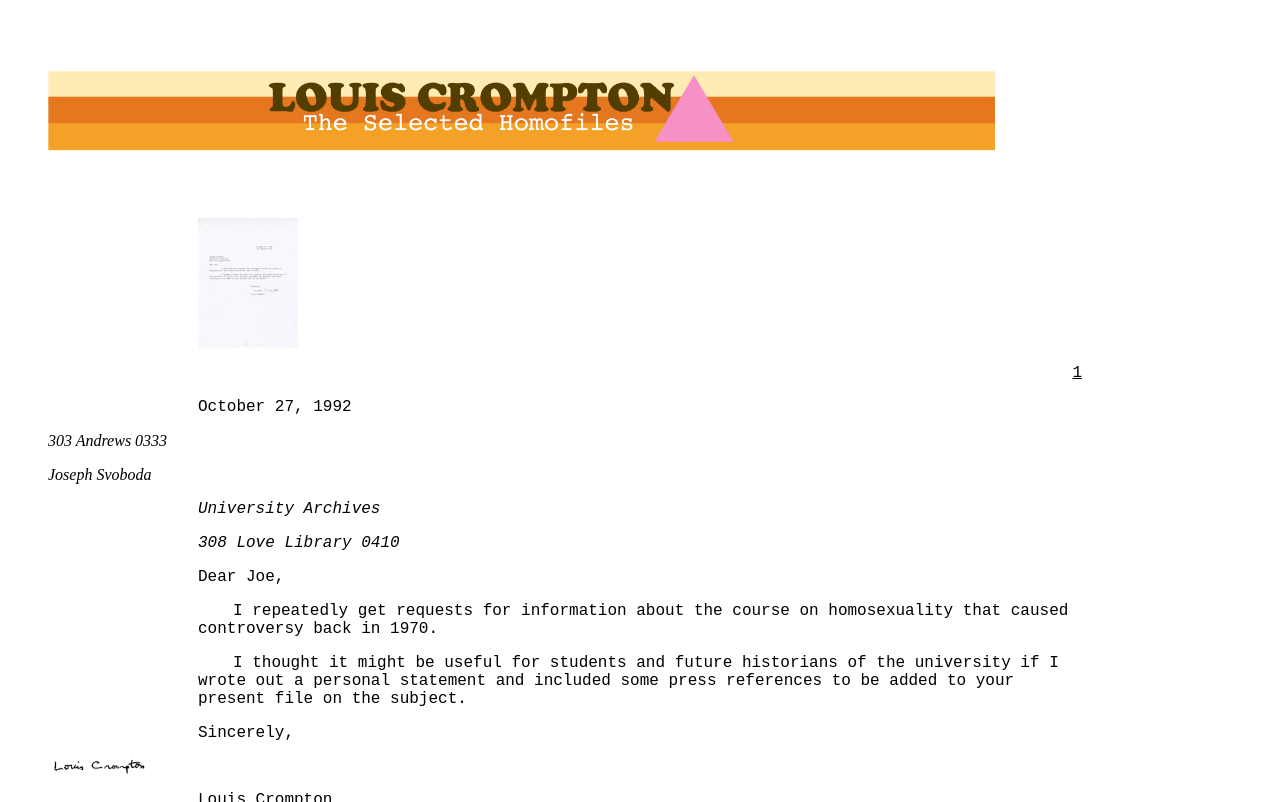
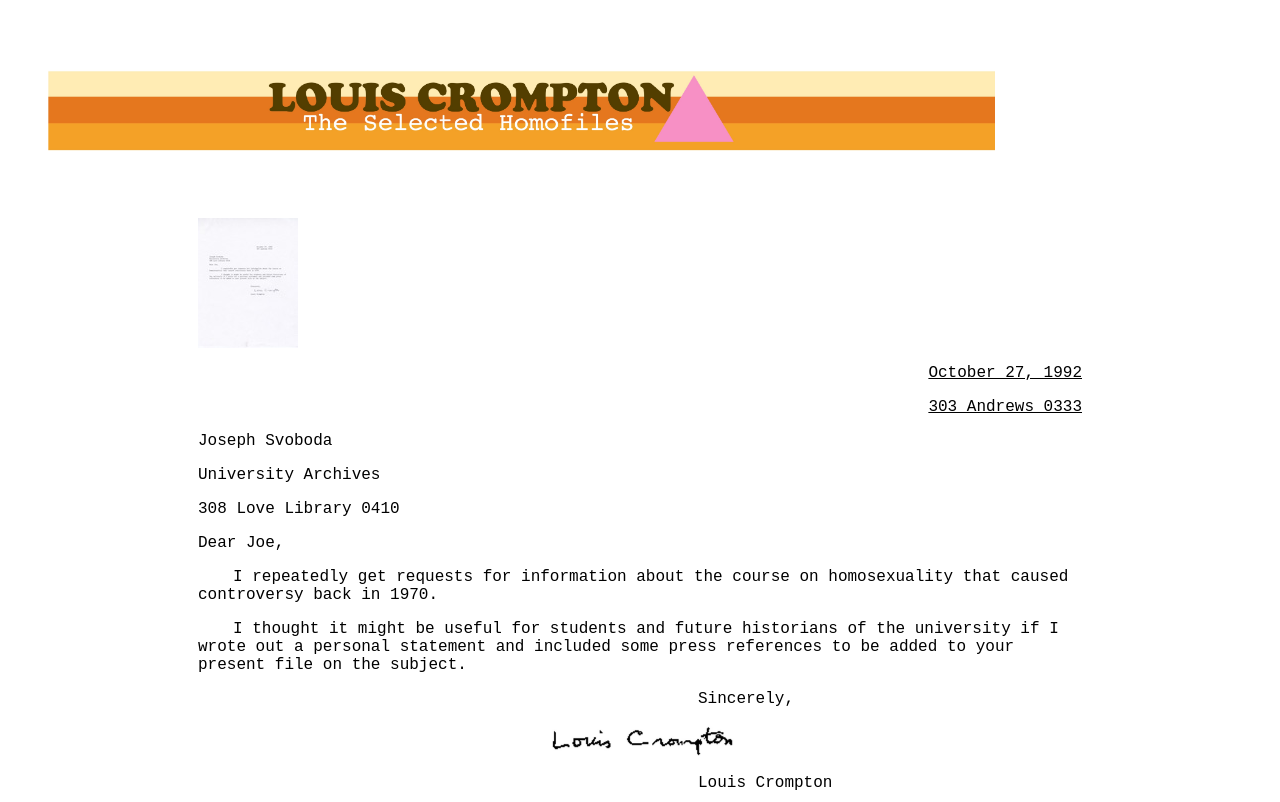
Before and after one commit to LaurenFranken/CromptonHomofiles, a plain HTML site: page IntroductionCourseHistory.html in a window 1280 px wide. Shown: the top 802 px of the page. Drawn offline with Linux system fonts and the light colour scheme.

Commit message:
Update IntroductionCourseHistory.html

```diff
--- a/IntroductionCourseHistory.html
+++ b/IntroductionCourseHistory.html
@@ -7,16 +7,17 @@
       <div class="banner"><a href="index.html"><img class="banner" src="images/HomoFiles.jpg" class="center"></img></a>
     </div>
 <div class="image"><a href="images/CromptonToSvoboda1992.jpg"><img src="images/thumbnails/CromptonToSvoboda1992.jpg"></img></a></div>
-<p class="right">1</p>
-<p class="uninterrupted"><date when="1992-10-27">October 27, 1992</date></dateline></p>
-                <p class="uninterrupted"><address><addrLine>303 Andrews 0333</addrLine></address></p>
-<p class="uninterrupted"><address><addrLine>Joseph Svoboda</addrLine></p><p class="uninterrupted"><addrLine>University Archives</addrLine></p><p class="uninterrupted"><addrLine>308 Love Library 0410</addrLine></address></p>
+<p class="right"><date when="1992-10-27">October 27, 1992</date></dateline></p>
+                <p class="right">303 Andrews 0333</p>
+<p class="uninterrupted">Joseph Svoboda</p>
+<p class="uninterrupted">University Archives</p>
+<p class="uninterrupted">308 Love Library 0410</p>
                 <p class="uninterrupted"><salute>Dear <persName>Joe</persName>,</salute></opener></p>
             <p>I repeatedly get requests for information about the course on homosexuality that caused controversy back in 1970.</p>
             <p>I thought it might be useful for students and future historians of the university if I wrote out a personal statement and included some press references to be added to your present file on the subject.</p>
-<p class="uninterrupted">Sincerely,</p>
-<img src="images/Signature.jpg" width="100"></div>
-                <p class="uninterrupted">Louis Crompton</p
+<p class="closer">Sincerely,</p>
+<img src="images/Signature.jpg" width="200" class="center"></div>
+                <p class="closer">Louis Crompton</p
 <div class="logo"><img src="images/Logo.jpg" width="200" class="center"></div>
         </body>
 </html>
```
